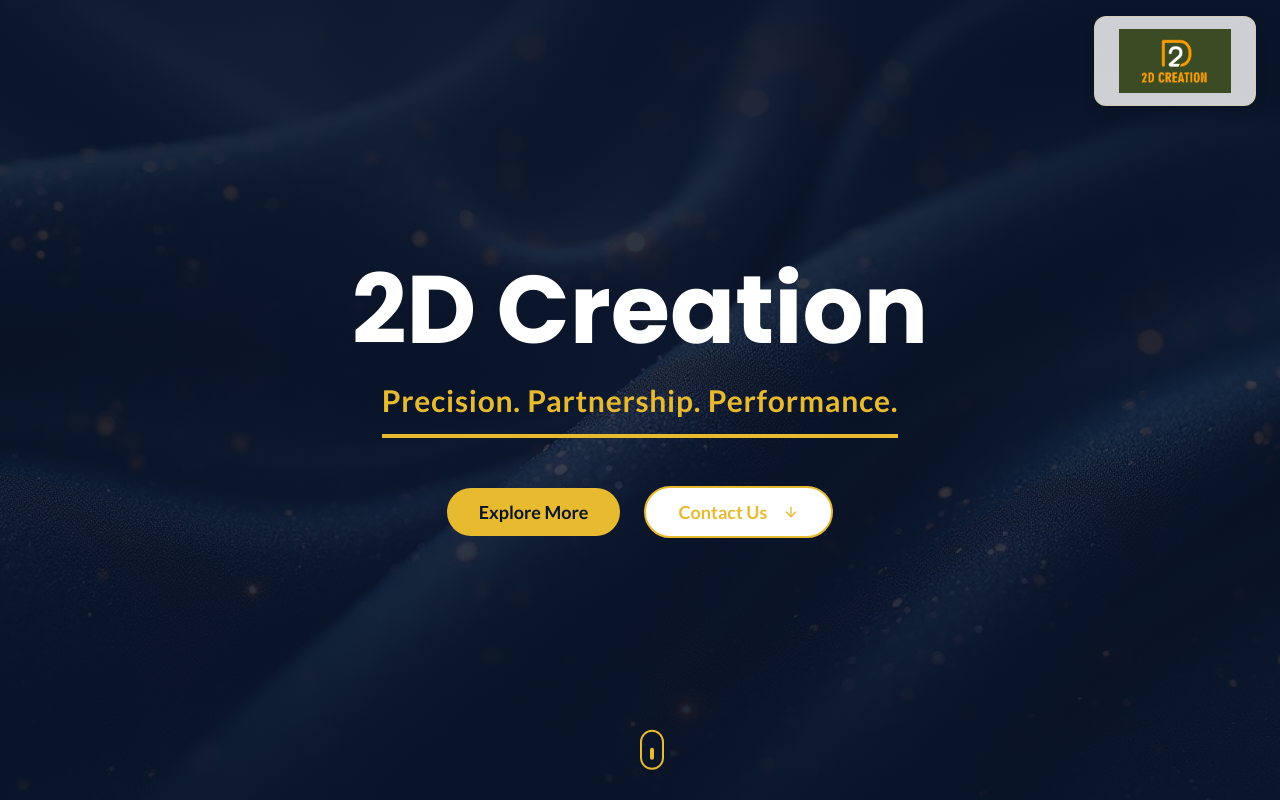
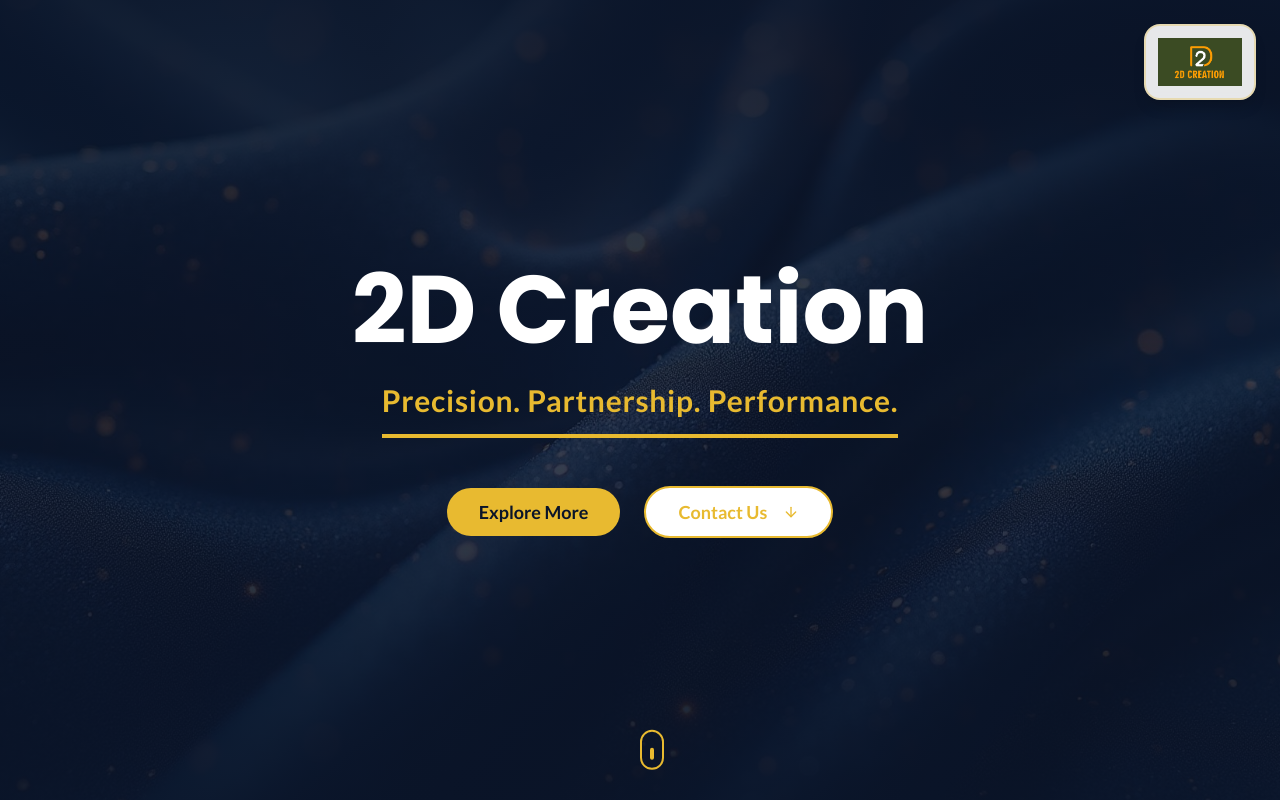
Before and after one commit to vitalizepay/dom-motion-craft-73160, a React (Vite) app: page / in a window 1280 px wide. Shown: the top 800 px of the page. Built offline with nearby package versions, Linux system fonts and the light colour scheme; the HTML template or start-up script is replaced by a standard one.

Commit message:
Reverted to commit 6fcfca551591d066aeb8f66a11c674f8fbed4b97

```diff
--- a/src/components/Header.tsx
+++ b/src/components/Header.tsx
@@ -7,20 +7,14 @@ const Header = () => {
       initial={{ y: -100, opacity: 0 }}
       animate={{ y: 0, opacity: 1 }}
       transition={{ duration: 0.6, delay: 0.2 }}
-      className="fixed top-0 left-0 right-0 z-50 px-6 py-4"
+      className="fixed top-0 right-0 z-50 p-6"
     >
-      <div className="max-w-7xl mx-auto flex justify-between items-center">
-        <div className="flex-1" />
-        <motion.div
-          whileHover={{ scale: 1.05 }}
-          className="bg-background/80 backdrop-blur-md rounded-xl px-6 py-3 shadow-lg border border-accent/20"
-        >
-          <img
-            src={logo}
-            alt="2D Creation Logo"
-            className="h-16 w-auto"
-          />
-        </motion.div>
+      <div className="bg-card/90 backdrop-blur-sm rounded-2xl border-2 border-accent/30 p-3 shadow-lg hover:shadow-xl transition-all duration-300 hover:scale-105">
+        <img
+          src={logo}
+          alt="2D Creation Logo"
+          className="h-12 w-auto"
+        />
       </div>
     </motion.header>
   );
```
